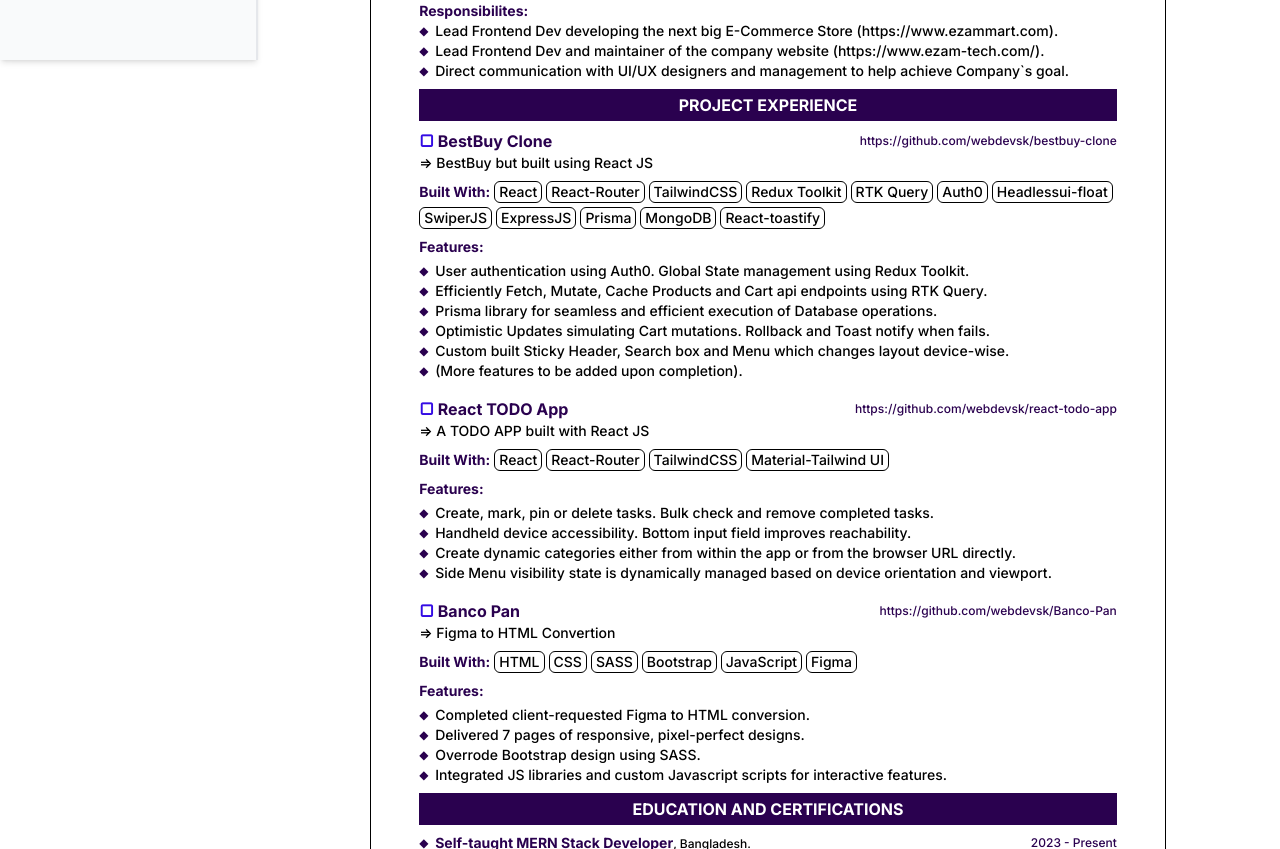
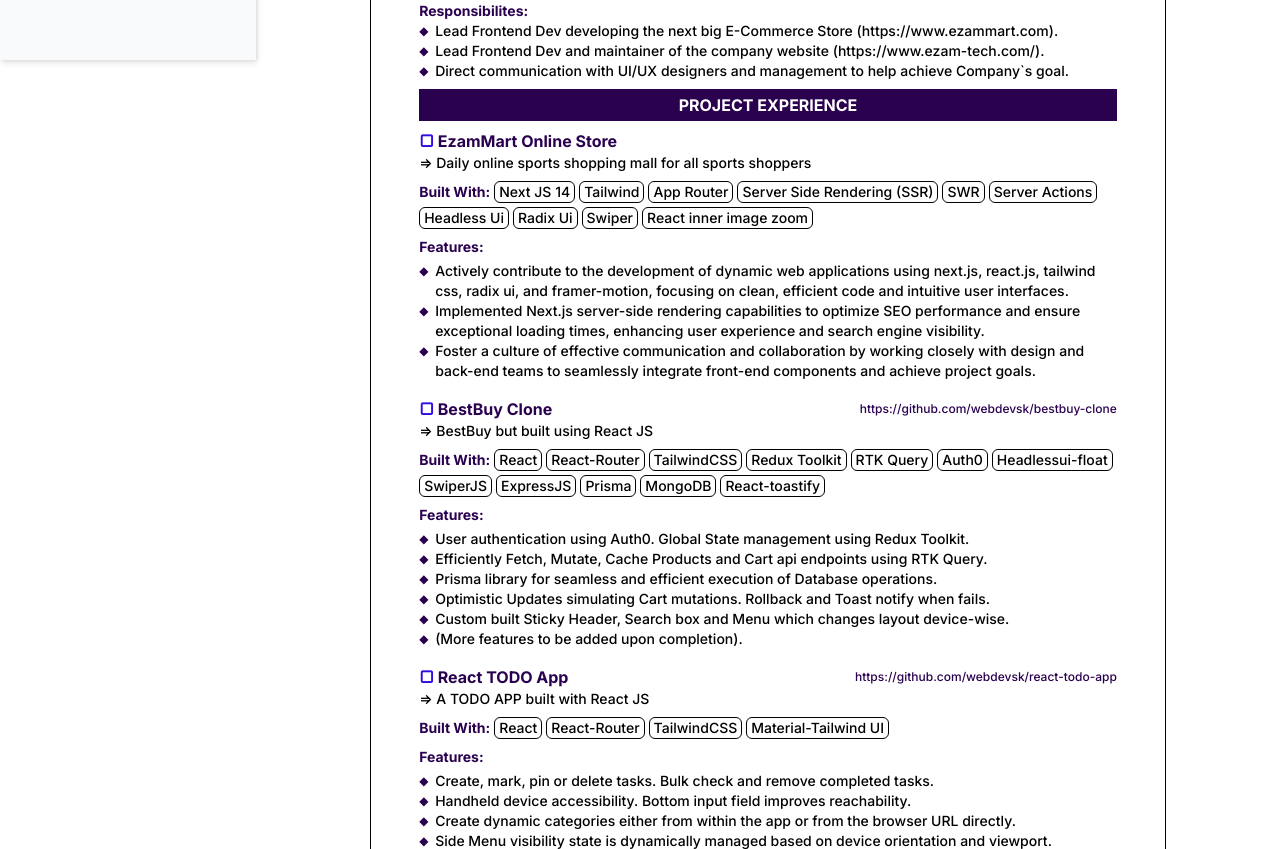
Before and after one commit to webdevsk/next-resume, a Next.js app: page /template1 in a window 1280 px wide. Shown: the part 740-1589 px from the top of the page. Built offline with nearby package versions, Linux system fonts and the light colour scheme.

Commit message:
Updating Ezammart store

```diff
--- a/src/data/resume.js
+++ b/src/data/resume.js
@@ -46,6 +46,30 @@
       },
     ],
     projects: [
+      {
+        enabled: true,
+        title: "EzamMart Online Store",
+        shortDescription: "Daily online sports shopping mall for all sports shoppers",
+        link: "https://www.ezammart.com/",
+        repo: "",
+        builtWith: [
+          "Next JS 14",
+          "Tailwind",
+          "App Router",
+          "Server Side Rendering (SSR)",
+          "SWR",
+          "Server Actions",
+          "Headless Ui",
+          "Radix Ui",
+          "Swiper",
+          "React inner image zoom"
+        ],
+        features: [
+          "Actively contribute to the development of dynamic web applications using next.js, react.js, tailwind css, radix ui, and framer-motion, focusing on clean, efficient code and intuitive user interfaces.",
+          "Implemented Next.js server-side rendering capabilities to optimize SEO performance and ensure exceptional loading times, enhancing user experience and search engine visibility.",
+          "Foster a culture of effective communication and collaboration by working closely with design and back-end teams to seamlessly integrate front-end components and achieve project goals.",
+        ],
+      },
       {
         enabled: true,
         title: "BestBuy Clone",
```
